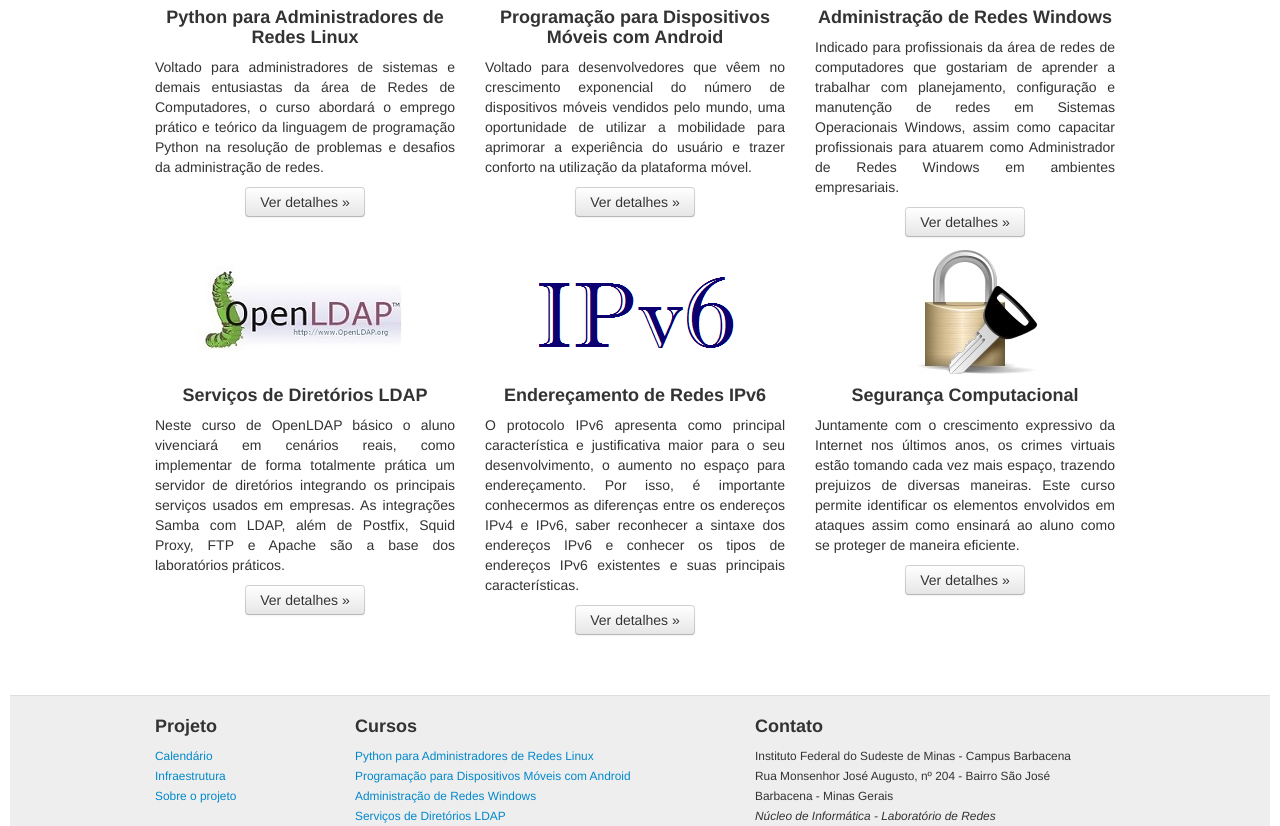
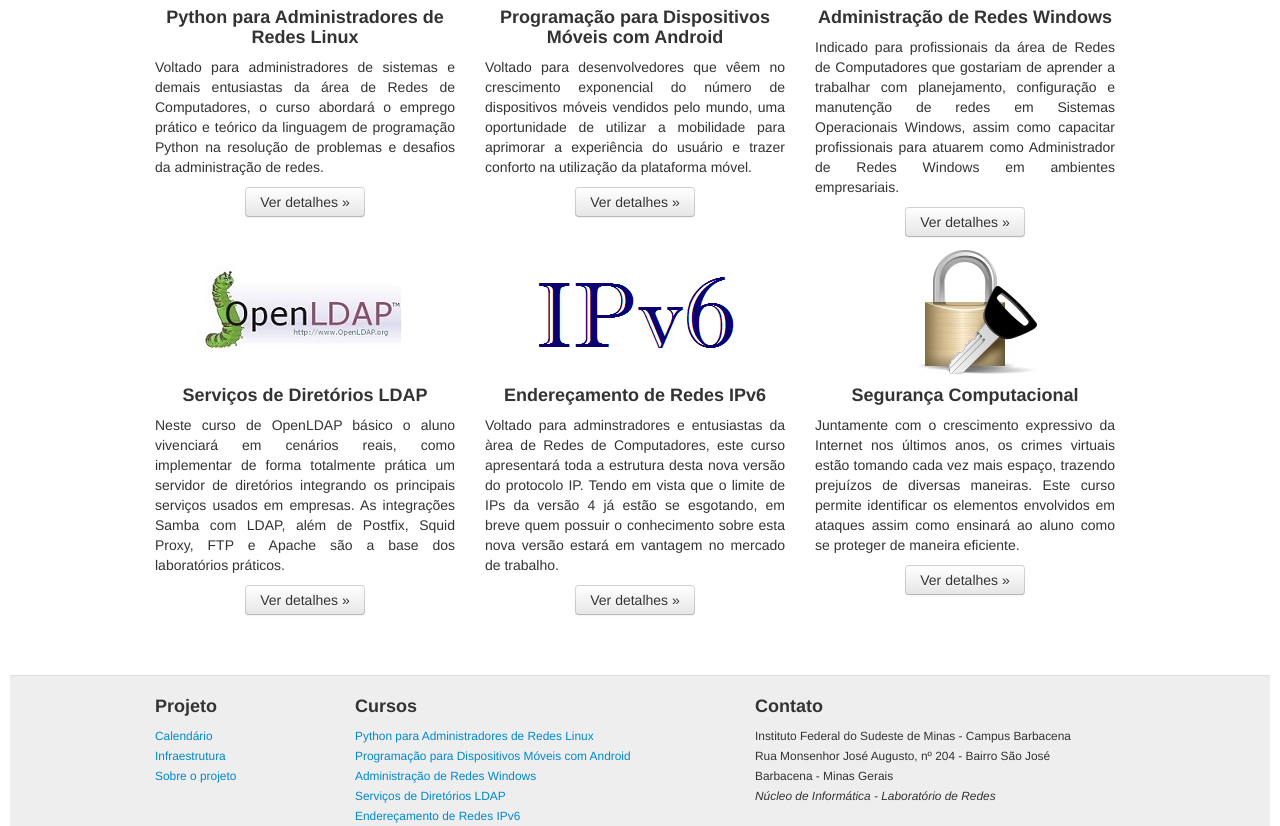
Before and after one commit to labredesdeconhecimento/labredesdeconhecimento.github.com, a plain HTML site: page index.html in a window 1280 px wide. Shown: the part 876-1702 px from the top of the page. Drawn offline with Linux system fonts and the light colour scheme.

Commit message:
Adicioando novos textos de descrição

```diff
--- a/index.html
+++ b/index.html
@@ -149,7 +149,7 @@
 					<div class="span3">
 						<img src="img/redes-windows-curso.jpg">
 						<h4>Administração de Redes Windows</h4>
-						<p class="justify">Indicado para profissionais da área de redes de computadores que gostariam de aprender a trabalhar com planejamento, configuração e manutenção de redes em Sistemas Operacionais Windows, assim como capacitar profissionais para atuarem como Administrador de Redes Windows em ambientes empresariais.</p>
+						<p class="justify">Indicado para profissionais da área de Redes de Computadores que gostariam de aprender a trabalhar com planejamento, configuração e manutenção de redes em Sistemas Operacionais Windows, assim como capacitar profissionais para atuarem como Administrador de Redes Windows em ambientes empresariais.</p>
 						<p><a class="btn" href="./cursos/redeswindows/apresentacao.html">Ver detalhes &raquo;</a></p>
 					</div>
 			</div>
@@ -166,13 +166,13 @@
 				<div class="span3">
 					<img src="img/IPv6-curso.png">
 					<h4>Endereçamento de Redes IPv6</h4>
-					<p class="justify">O protocolo IPv6 apresenta como principal característica e justificativa maior para o seu desenvolvimento, o aumento no espaço para endereçamento. Por isso, é importante conhecermos as diferenças entre os endereços IPv4 e IPv6, saber reconhecer a sintaxe dos endereços IPv6 e conhecer os tipos de endereços IPv6 existentes e suas principais características.</p>
+					<p class="justify">Voltado para adminstradores e entusiastas da àrea de Redes de Computadores, este curso apresentará toda a estrutura desta nova versão do protocolo IP. Tendo em vista que o limite de IPs da versão 4 já estão se esgotando, em breve quem possuir o conhecimento sobre esta nova versão estará em vantagem no mercado de trabalho.</p>
 					<p><a class="btn" href="./cursos/ipv6/apresentacao.html">Ver detalhes &raquo;</a></p>
 			 </div>
 				<div class="span3">
 					<img src="img/segurança-computacional-curso.jpg">
 					<h4>Segurança Computacional</h4>
-					<p class="justify">Juntamente com o crescimento expressivo da Internet nos últimos anos, os crimes virtuais estão tomando cada vez mais espaço, trazendo prejuizos de diversas maneiras. Este curso permite identificar os elementos envolvidos em ataques assim como ensinará ao aluno como se proteger de maneira eficiente.</p>
+					<p class="justify">Juntamente com o crescimento expressivo da Internet nos últimos anos, os crimes virtuais estão tomando cada vez mais espaço, trazendo prejuízos de diversas maneiras. Este curso permite identificar os elementos envolvidos em ataques assim como ensinará ao aluno como se proteger de maneira eficiente.</p>
 					<p><a class="btn" href="./cursos/segurancacomputacional/apresentacao.html">Ver detalhes &raquo;</a></p>
 				</div>
 			</div>
```
